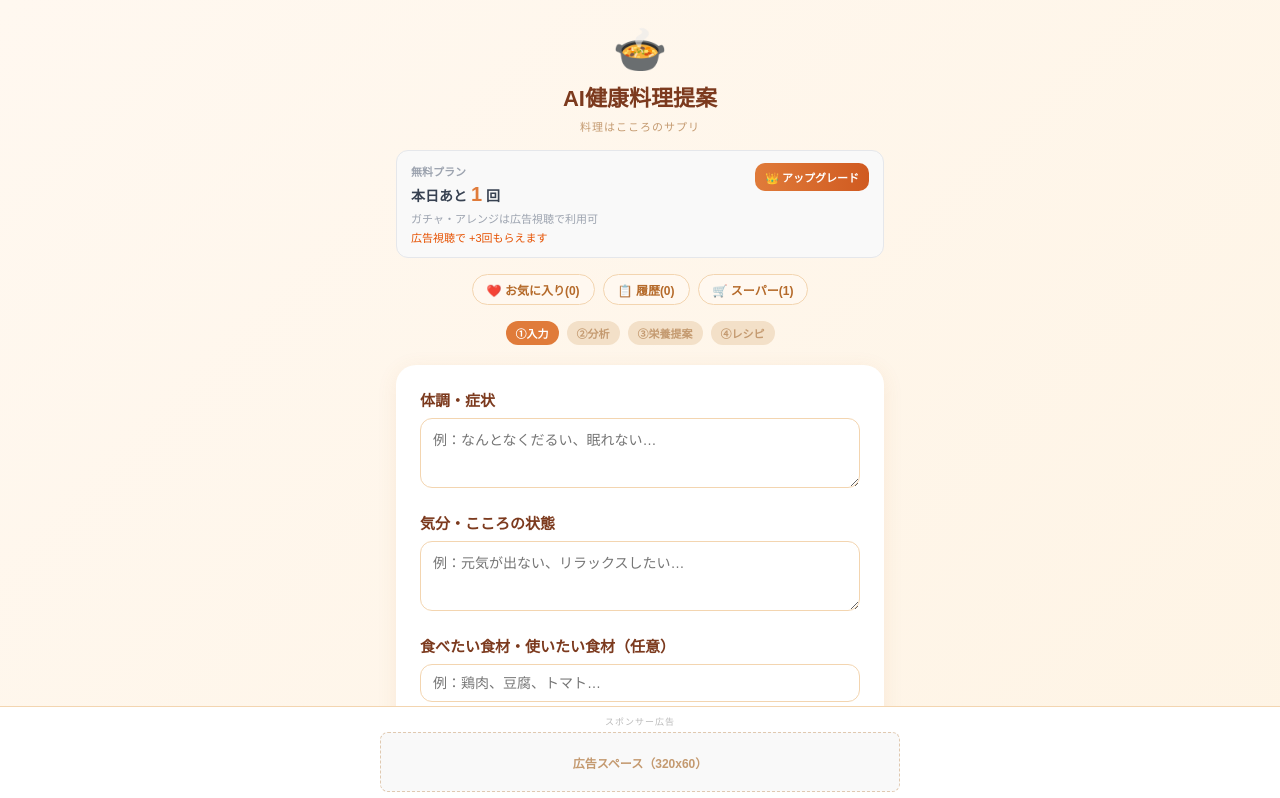
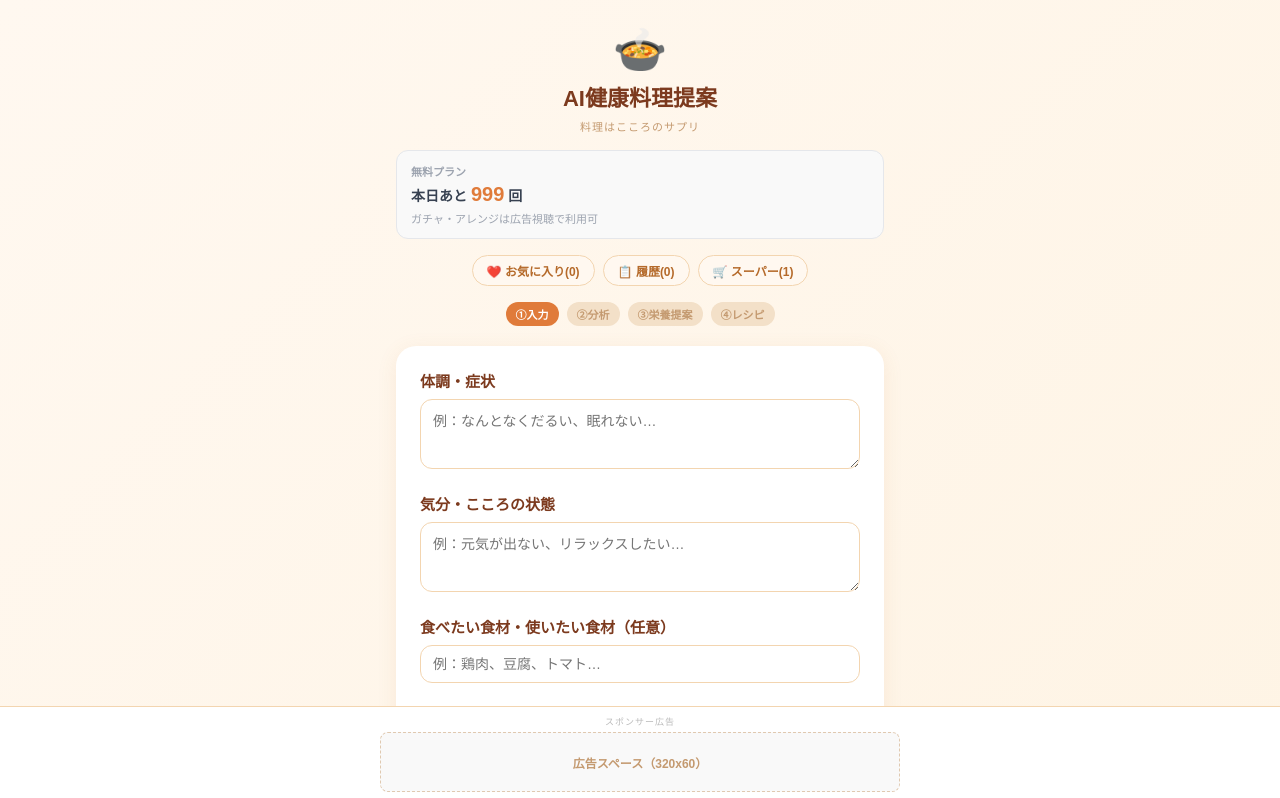
Before and after one commit to mods240/ryouri-supplement, a Next.js app: page / in a window 1280 px wide. Shown: the top 798 px of the page. Built offline with nearby package versions, Linux system fonts and the light colour scheme.

Commit message:
disable upgrade for free campaign

```diff
--- a/components/RecipeApp.jsx
+++ b/components/RecipeApp.jsx
@@ -9,7 +9,7 @@ var SUPERMARKETS = [
   { id: "seijo", name: "成城石井", emoji: "🍷", color: "#4a148c", searchUrl: function(q){ return "https://www.seijoishii.com/search?q=" + encodeURIComponent(q); } }
 ];
 
-var FREE_LIMIT = 1;
+var FREE_LIMIT = 999;
 var AD_BONUS = 3;
 
 function todayKey() {
@@ -115,7 +115,7 @@ function UsageBanner(props) {
             <p style={{ margin:"3px 0 0", fontSize:11, color:"#e65100" }}>広告視聴で +{AD_BONUS}回もらえます</p>
           )}
         </div>
-        <button onClick={props.onUpgrade} style={{ padding:"6px 10px", borderRadius:10, border:"none", background:"linear-gradient(90deg,#e07b3a,#d05a20)", color:"#fff", fontWeight:800, fontSize:11, cursor:"pointer", flexShrink:0, whiteSpace:"nowrap" }}>
+        <button onClick={props.onUpgrade} style={{ padding:"6px 10px", borderRadius:10, border:"none", background:"linear-gradient(90deg,#e07b3a,#d05a20)", color:"#fff", fontWeight:800, fontSize:11, cursor:"pointer", flexShrink:0, whiteSpace:"nowrap", display:"none" }}>
           👑 アップグレード
         </button>
       </div>
@@ -508,7 +508,7 @@ export default function App() {
   useEffect(function() { try { localStorage.setItem("hist", JSON.stringify(hist)); } catch(e) {} }, [hist]);
   useEffect(function() { try { localStorage.setItem("supers", JSON.stringify(supers)); } catch(e) {} }, [supers]);
 
-  function canUse() { return isPro || (getUsage().count || 0) < FREE_LIMIT; }
+  function canUse() { return true; }
   function useOne() { var u = getUsage(); u.count = (u.count||0) + 1; saveUsage(u); setUsage(Object.assign({}, u)); }
   function toggleSuper(id) { setSupers(function(p) { return p.includes(id) ? p.filter(function(x){ return x!==id; }) : p.concat([id]); }); }
   function isFav(r) { return r ? favs.some(function(f){ return f.name===r.name; }) : false; }
```
